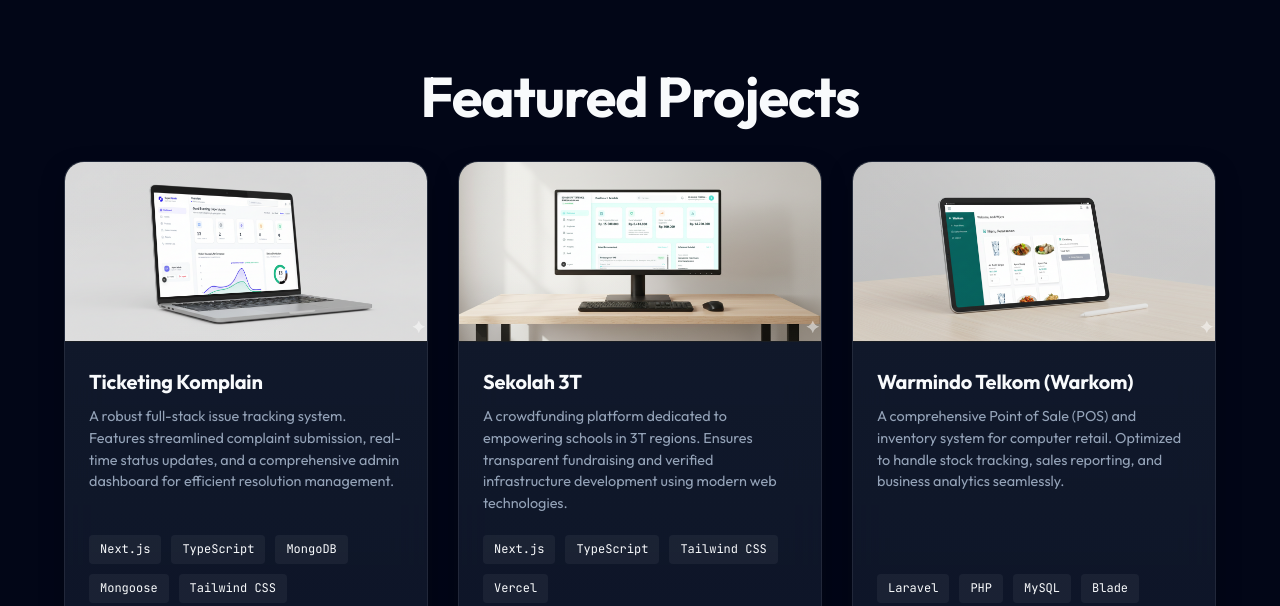
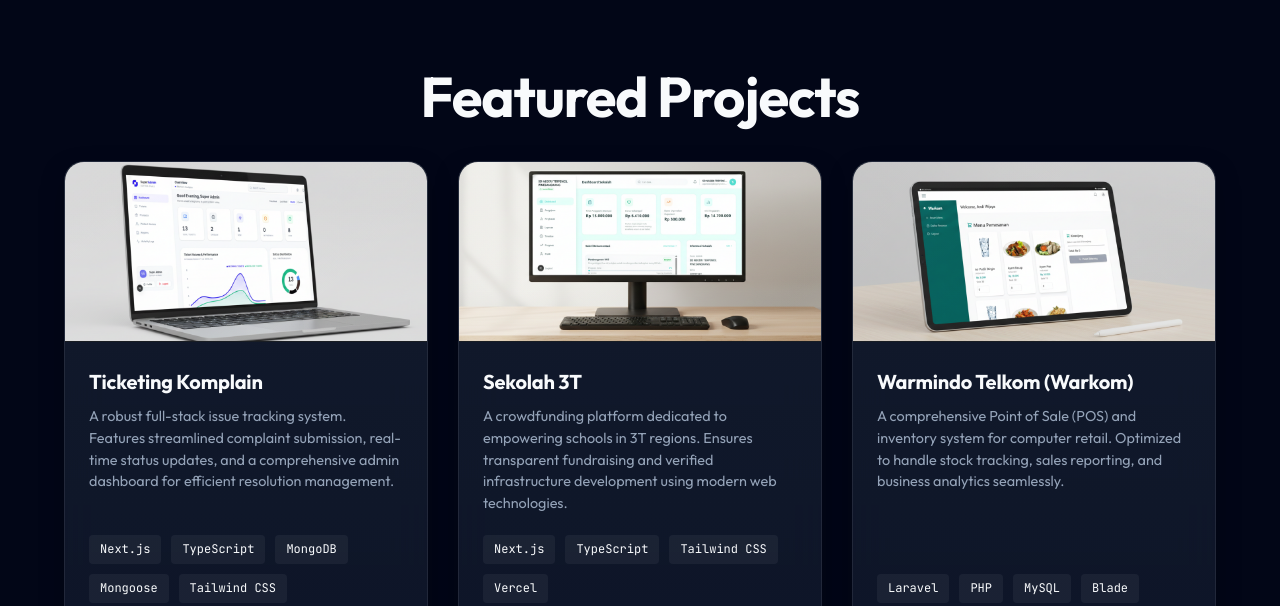
Before and after one commit to RismaMerlinda/Portofolio, a plain HTML site: page index.html in a window 1280 px wide. Shown: the part 3780-4386 px from the top of the page. Drawn offline with Linux system fonts and the light colour scheme; no server answers.

Commit message:
Zoom project images to hide watermarks

```diff
--- a/assets/css/style.css
+++ b/assets/css/style.css
@@ -1273,11 +1273,16 @@
     width: 100%;
     height: 100%;
     object-fit: cover;
+    object-position: center;
+    /* Ensure it stays centered */
+    transform: scale(1.3);
+    /* Pre-zoom to hide edges/watermarks */
     transition: transform 0.6s cubic-bezier(0.4, 0, 0.2, 1);
 }
 
 .project-card:hover .project-image img {
-    transform: scale(1.1);
+    transform: scale(1.4);
+    /* Zoom further on hover */
 }
 
 .placeholder-project {
```
